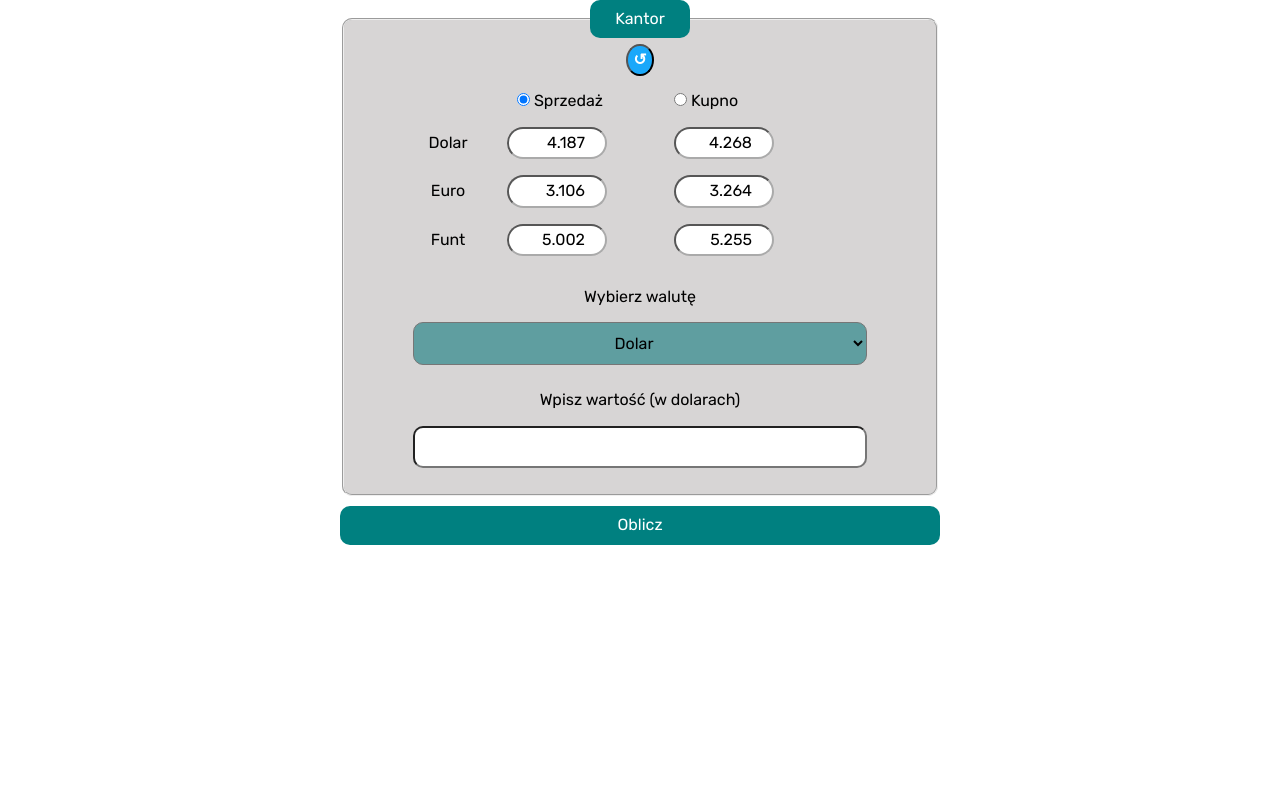
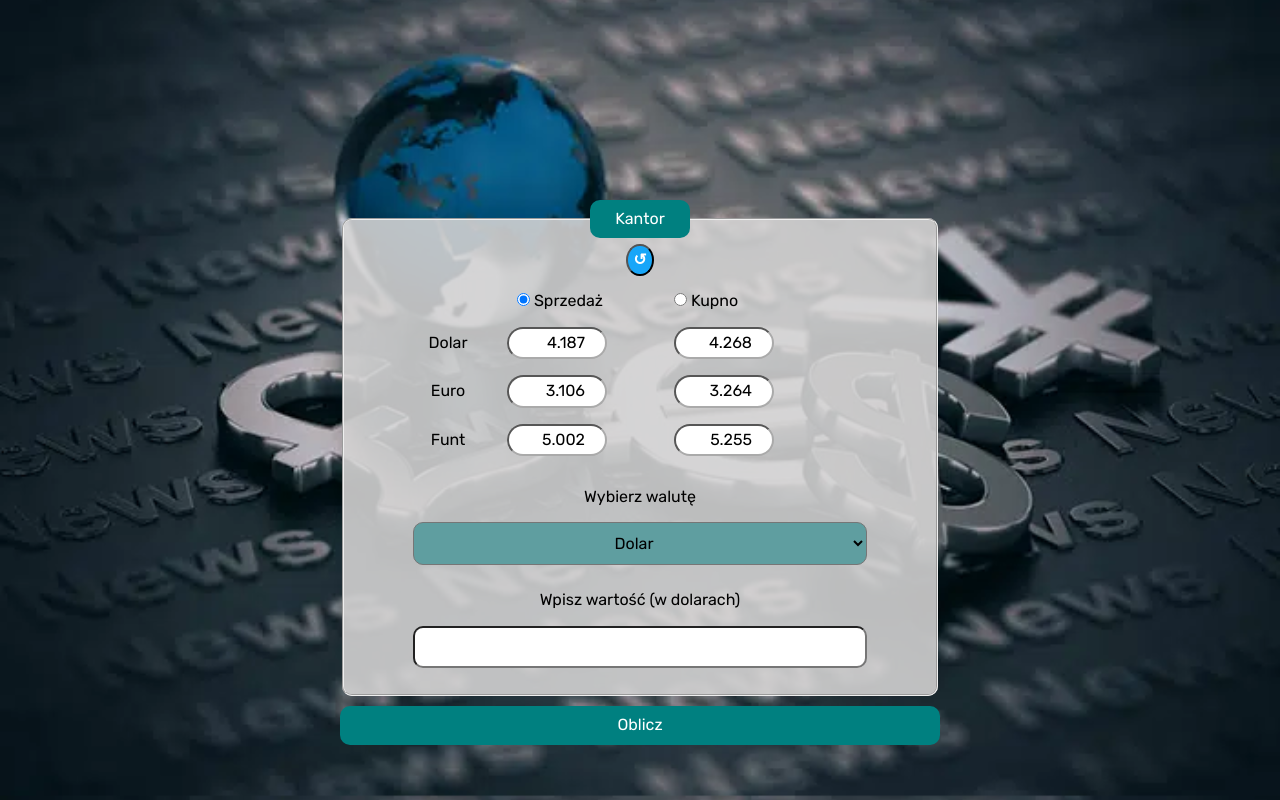
Before and after one commit to Jargod99/liczby, a plain HTML site: page index.html in a window 1280 px wide. Drawn offline with nearby package versions, Linux system fonts and the light colour scheme.

Commit message:
background image add

```diff
--- a/style/body.css
+++ b/style/body.css
@@ -11,4 +11,7 @@ html {
     max-width: 600px;
     text-align: center;
     font-family: "Rubik", sans-serif;
+    background-image: url("../images/background.bmp");
+    background-size: cover;
+    background-position: center;
 }
--- a/style/style.css
+++ b/style/style.css
@@ -2,7 +2,8 @@
 
     max-width: 100%;
     border-radius: 10px;
-    background-color: rgba(215, 213, 213, 0.989);
+    background-color: rgba(215, 213, 213, 0.878);
+    margin-top: 200px;
 }
 
 .form__legend {
```
Also changed, not shown: images/background.bmp (added).
